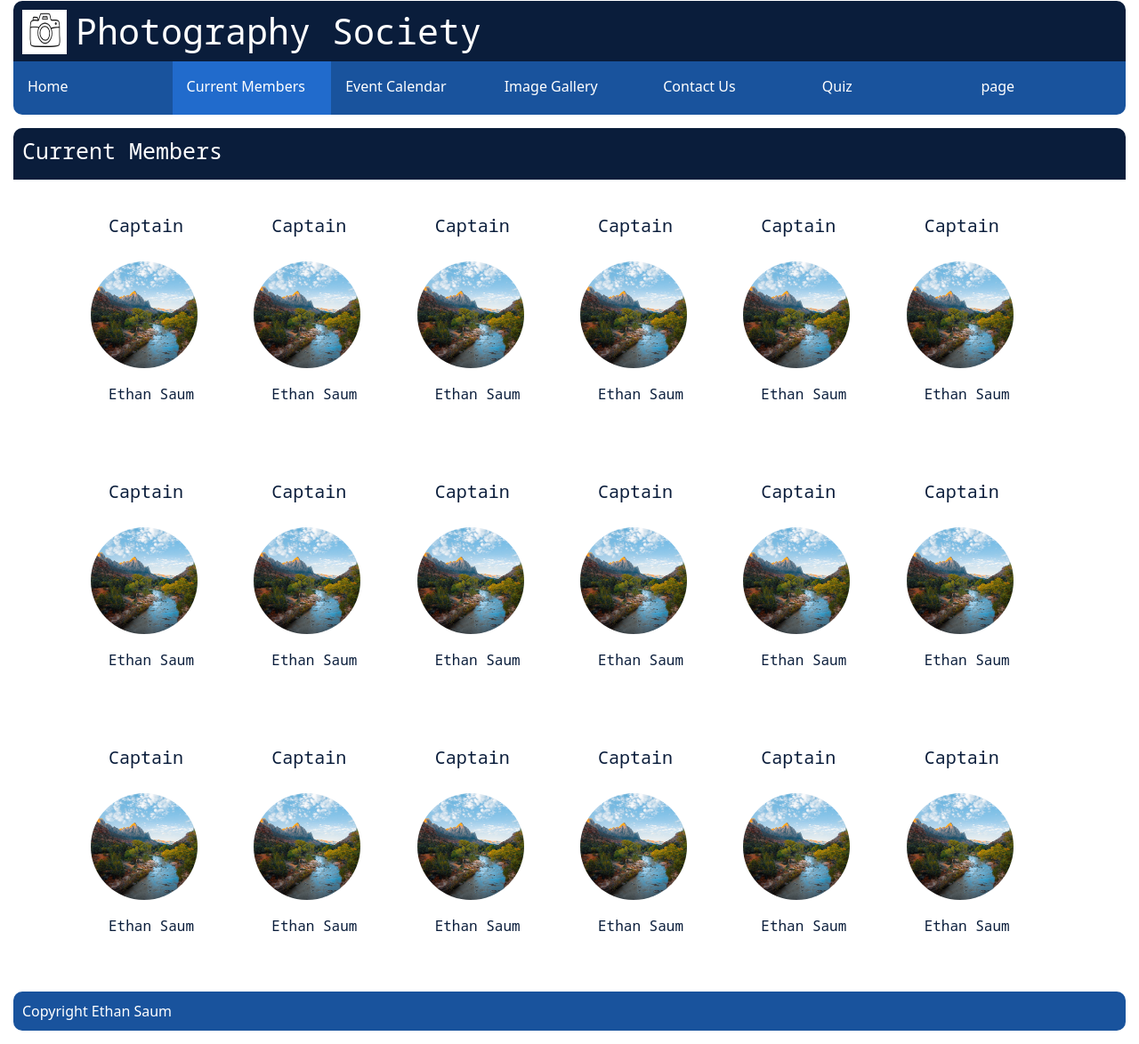
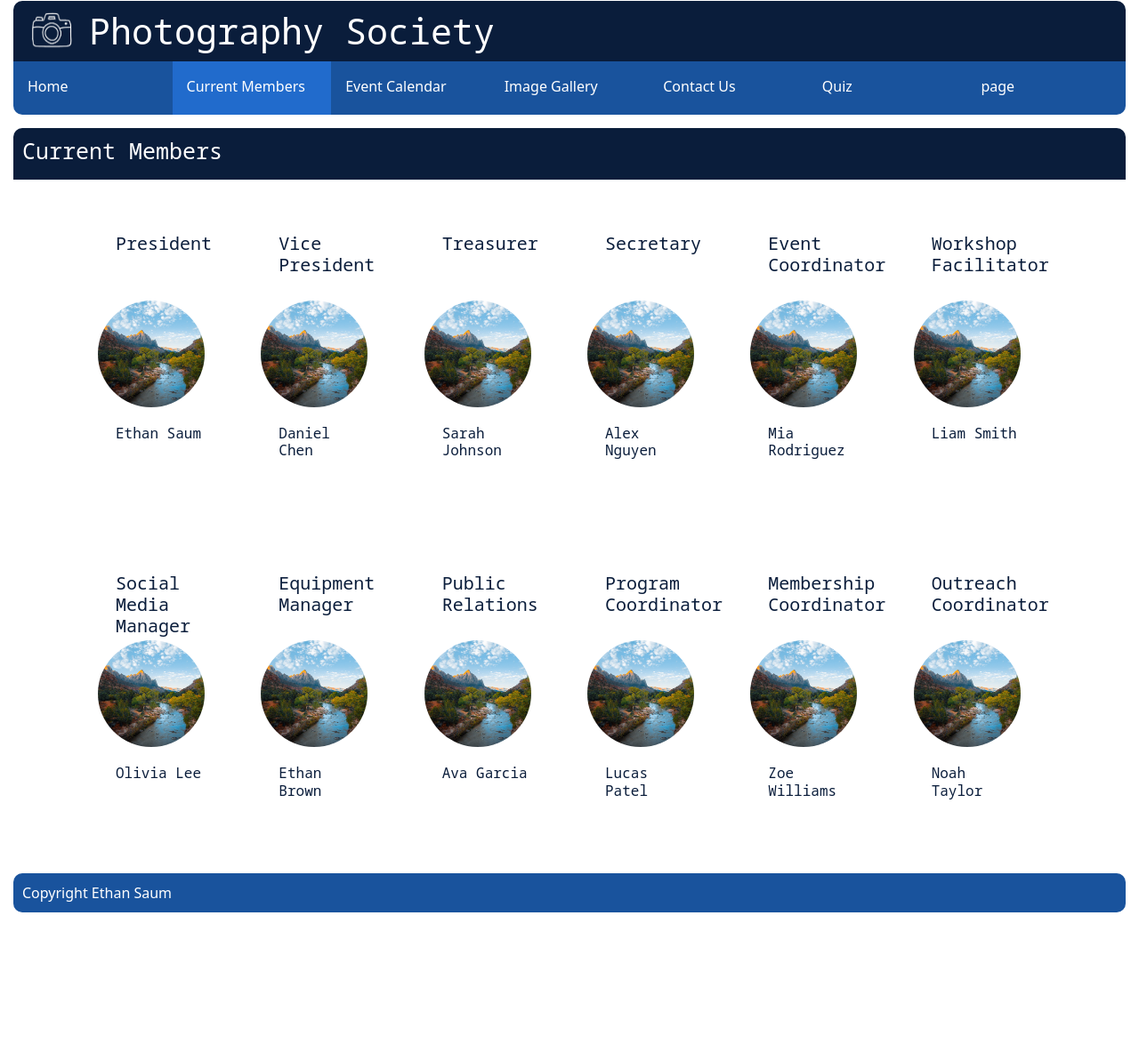
Before and after one commit to saumethan272/CM1114-coursework, a plain HTML site: page current_members.html in a window 1280 px wide. Shown: the part 14-1188 px from the top of the page at 89% size. After the commit the page ends 1055 px from the top, so only its background shows below. Drawn offline with nearby package versions, Linux system fonts and the light colour scheme.

Commit message:
updated logo

```diff
--- a/css/main.css
+++ b/css/main.css
@@ -18,7 +18,7 @@ header {
 /* Logo */
 #logo {
     height: 50px;
-    width: 50px;
+    width: 65px;
     float: left;
     margin-right: 10px;
 }
@@ -157,7 +157,6 @@ table td,table th {
     border-color: #F0F0F0;
 }
 
-<<<<<<< HEAD
 table th {
     color: white;
     width: 200px;
@@ -173,11 +172,12 @@ table th {
 }
 
 table tr:nth-child(even) {
-    background-color: #F2F2F2;
+    background-color: #b9b9b9;
 }
 
 table tr:hover {
     background-color: #0A1D3B;
+    color: white;
 }
 
 /* Label */
@@ -224,6 +224,7 @@ header #right {
     margin-left: 5px;
     margin-top: 10px;
     padding: 1px;
+    height: 758px;
 }
 
 /* Left header section */
@@ -278,12 +279,20 @@ padding-top: 10px;
 
 /* Current members column */
 #current-members .col-sm {
-    width: 20px;
+    width: 30px;
+    padding: 10px;
+    margin: 10px;
+
 }
 
 /* Current members headings */
-#current-members h5, h6 {
+#current-members h6 {
     color: #0A1D3B;
+}
+
+#current-members h5 {
+    color: #0A1D3B;
+    height: 88px;
 }
 
 /* Row headings */
--- a/current_members.html
+++ b/current_members.html
@@ -18,7 +18,7 @@
         <!-- Header Section -->
         <header>
             <!-- Logo Image -->
-            <img src='assets/logo.jpg' alt = 'camera logo' id = "logo"/>
+            <img src='assets/logo.png' alt = 'camera logo' id = "logo"/>
             <!-- Title -->
             <h1 id = "title">Photography Society</h1>
         </header>
@@ -49,106 +49,73 @@
             <div id = "current-members" class = "container">
 
                 <!-- Row 1 -->
-                <div class = "row">
-                    <div class = "col-sm">
-                        <h5>Captain</h5>
-                        <img src='assets/image1.jpg' class = "rounded-circle massie-hovering" width = "120" height = "120" preserveAspectRatio = "xMidYMid slice" style = "overflow:hidden">
+<div class="row">
+    <div class="col-sm">
+        <h5>President</h5>
+        <img src='assets/image1.jpg' class="rounded-circle massie-hovering" width="120" height="120" preserveAspectRatio="xMidYMid slice" style="overflow:hidden">
         <h6>Ethan Saum</h6>
     </div>
-                    <div class = "col-sm">
-                        <h5>Captain</h5>
-                        <img src='assets/image1.jpg' class = "rounded-circle massie-hovering" width = "120" height = "120" preserveAspectRatio = "xMidYMid slice" style = "overflow:hidden">
-                        <h6>Ethan Saum</h6>
+    <div class="col-sm">
+        <h5>Vice President</h5>
+        <img src='assets/image1.jpg' class="rounded-circle massie-hovering" width="120" height="120" preserveAspectRatio="xMidYMid slice" style="overflow:hidden">
+        <h6>Daniel Chen</h6>
     </div>
-                    <div class = "col-sm">
-                        <h5>Captain</h5>
-                        <img src='assets/image1.jpg' class = "rounded-circle massie-hovering" width = "120" height = "120" preserveAspectRatio = "xMidYMid slice" style = "overflow:hidden">
-                        <h6>Ethan Saum</h6>
+    <div class="col-sm">
+        <h5>Treasurer</h5>
+        <img src='assets/image1.jpg' class="rounded-circle massie-hovering" width="120" height="120" preserveAspectRatio="xMidYMid slice" style="overflow:hidden">
+        <h6>Sarah Johnson</h6>
     </div>
-                    <div class = "col-sm">
-                        <h5>Captain</h5>
-                        <img src='assets/image1.jpg' class = "rounded-circle massie-hovering" width = "120" height = "120" preserveAspectRatio = "xMidYMid slice" style = "overflow:hidden">
-                        <h6>Ethan Saum</h6>
+    <div class="col-sm">
+        <h5>Secretary</h5>
+        <img src='assets/image1.jpg' class="rounded-circle massie-hovering" width="120" height="120" preserveAspectRatio="xMidYMid slice" style="overflow:hidden">
+        <h6>Alex Nguyen</h6>
     </div>
-                    <div class = "col-sm">
-                        <h5>Captain</h5>
-                        <img src='assets/image1.jpg' class = "rounded-circle massie-hovering" width = "120" height = "120" preserveAspectRatio = "xMidYMid slice" style = "overflow:hidden">
-                        <h6>Ethan Saum</h6>
+    <div class="col-sm">
+        <h5>Event Coordinator</h5>
+        <img src='assets/image1.jpg' class="rounded-circle massie-hovering" width="120" height="120" preserveAspectRatio="xMidYMid slice" style="overflow:hidden">
+        <h6>Mia Rodriguez</h6>
     </div>
-                    <div class = "col-sm">
-                        <h5>Captain</h5>
-                        <img src='assets/image1.jpg' class = "rounded-circle massie-hovering" width = "120" height = "120" preserveAspectRatio = "xMidYMid slice" style = "overflow:hidden">
-                        <h6>Ethan Saum</h6>
+    <div class="col-sm">
+        <h5>Workshop Facilitator</h5>
+        <img src='assets/image1.jpg' class="rounded-circle massie-hovering" width="120" height="120" preserveAspectRatio="xMidYMid slice" style="overflow:hidden">
+        <h6>Liam Smith</h6>
     </div>
 </div>
 
 <!-- Row 2 -->
-                <div class = "row">
-                    <div class = "col-sm">
-                        <h5>Captain</h5>
-                        <img src='assets/image1.jpg' class = "rounded-circle massie-hovering" width = "120" height = "120" preserveAspectRatio = "xMidYMid slice" style = "overflow:hidden">
-                        <h6>Ethan Saum</h6>
+<div class="row">
+    <div class="col-sm">
+        <h5>Social Media Manager</h5>
+        <img src='assets/image1.jpg' class="rounded-circle massie-hovering" width="120" height="120" preserveAspectRatio="xMidYMid slice" style="overflow:hidden">
+        <h6>Olivia Lee</h6>
     </div>
-                    <div class = "col-sm">
-                        <h5>Captain</h5>
-                        <img src='assets/image1.jpg' class = "rounded-circle massie-hovering" width = "120" height = "120" preserveAspectRatio = "xMidYMid slice" style = "overflow:hidden">
-                        <h6>Ethan Saum</h6>
+    <div class="col-sm">
+        <h5>Equipment Manager</h5>
+        <img src='assets/image1.jpg' class="rounded-circle massie-hovering" width="120" height="120" preserveAspectRatio="xMidYMid slice" style="overflow:hidden">
+        <h6>Ethan Brown</h6>
     </div>
-                    <div class = "col-sm">
-                        <h5>Captain</h5>
-                        <img src='assets/image1.jpg' class = "rounded-circle massie-hovering" width = "120" height = "120" preserveAspectRatio = "xMidYMid slice" style = "overflow:hidden">
-                        <h6>Ethan Saum</h6>
+    <div class="col-sm">
+        <h5>Public Relations</h5>
+        <img src='assets/image1.jpg' class="rounded-circle massie-hovering" width="120" height="120" preserveAspectRatio="xMidYMid slice" style="overflow:hidden">
+        <h6>Ava Garcia</h6>
     </div>
-                    <div class = "col-sm">
-                        <h5>Captain</h5>
-                        <img src='assets/image1.jpg' class = "rounded-circle massie-hovering" width = "120" height = "120" preserveAspectRatio = "xMidYMid slice" style = "overflow:hidden">
-                        <h6>Ethan Saum</h6>
+    <div class="col-sm">
+        <h5>Program Coordinator</h5>
+        <img src='assets/image1.jpg' class="rounded-circle massie-hovering" width="120" height="120" preserveAspectRatio="xMidYMid slice" style="overflow:hidden">
+        <h6>Lucas Patel</h6>
     </div>
-                    <div class = "col-sm">
-                        <h5>Captain</h5>
-                        <img src='assets/image1.jpg' class = "rounded-circle massie-hovering" width = "120" height = "120" preserveAspectRatio = "xMidYMid slice" style = "overflow:hidden">
-                        <h6>Ethan Saum</h6>
+    <div class="col-sm">
+        <h5>Membership Coordinator</h5>
+        <img src='assets/image1.jpg' class="rounded-circle massie-hovering" width="120" height="120" preserveAspectRatio="xMidYMid slice" style="overflow:hidden">
+        <h6>Zoe Williams</h6>
     </div>
-                    <div class = "col-sm">
-                        <h5>Captain</h5>
-                        <img src='assets/image1.jpg' class = "rounded-circle massie-hovering" width = "120" height = "120" preserveAspectRatio = "xMidYMid slice" style = "overflow:hidden">
-                        <h6>Ethan Saum</h6>
+    <div class="col-sm">
+        <h5>Outreach Coordinator</h5>
+        <img src='assets/image1.jpg' class="rounded-circle massie-hovering" width="120" height="120" preserveAspectRatio="xMidYMid slice" style="overflow:hidden">
+        <h6>Noah Taylor</h6>
     </div>
 </div>
 
-                <!-- Row 3 -->
-                <div class = "row">
-                    <div class = "col-sm">
-                        <h5>Captain</h5>
-                        <img src='assets/image1.jpg' class = "rounded-circle massie-hovering" width = "120" height = "120" preserveAspectRatio = "xMidYMid slice" style = "overflow:hidden">
-                        <h6>Ethan Saum</h6>
-                    </div>
-                    <div class = "col-sm">
-                        <h5>Captain</h5>
-                        <img src='assets/image1.jpg' class = "rounded-circle massie-hovering" width = "120" height = "120" preserveAspectRatio = "xMidYMid slice" style = "overflow:hidden">
-                        <h6>Ethan Saum</h6>
-                    </div>
-                    <div class = "col-sm">
-                        <h5>Captain</h5>
-                        <img src='assets/image1.jpg' class = "rounded-circle massie-hovering" width = "120" height = "120" preserveAspectRatio = "xMidYMid slice" style = "overflow:hidden">
-                        <h6>Ethan Saum</h6>
-                    </div>
-                    <div class = "col-sm">
-                        <h5>Captain</h5>
-                        <img src='assets/image1.jpg' class = "rounded-circle massie-hovering" width = "120" height = "120" preserveAspectRatio = "xMidYMid slice" style = "overflow:hidden">
-                        <h6>Ethan Saum</h6>
-                    </div>
-                    <div class = "col-sm">
-                        <h5>Captain</h5>
-                        <img src='assets/image1.jpg' class = "rounded-circle massie-hovering" width = "120" height = "120" preserveAspectRatio = "xMidYMid slice" style = "overflow:hidden">
-                        <h6>Ethan Saum</h6>
-                    </div>
-                    <div class = "col-sm">
-                        <h5>Captain</h5>
-                        <img src='assets/image1.jpg' class = "rounded-circle massie-hovering" width = "120" height = "120" preserveAspectRatio = "xMidYMid slice" style = "overflow:hidden">
-                        <h6>Ethan Saum</h6>
-                    </div>
-                </div>
             </div>
         </main>
 
```
Also changed, not shown: camera_make_quiz.html (+1 -1 lines), camera_quiz.html (+1 -1 lines), contact_us.html (+1 -1 lines), event_calendar.html (+13 -13 lines), img_gallery.html (+1 -1 lines), index.html (+1 -1 lines), lens_quiz.html (+1 -1 lines), quiz.html (+1 -1 lines), assets/logo.jpg (deleted), assets/logo.png (added). Lines whose indentation alone changed are shown as unchanged.
